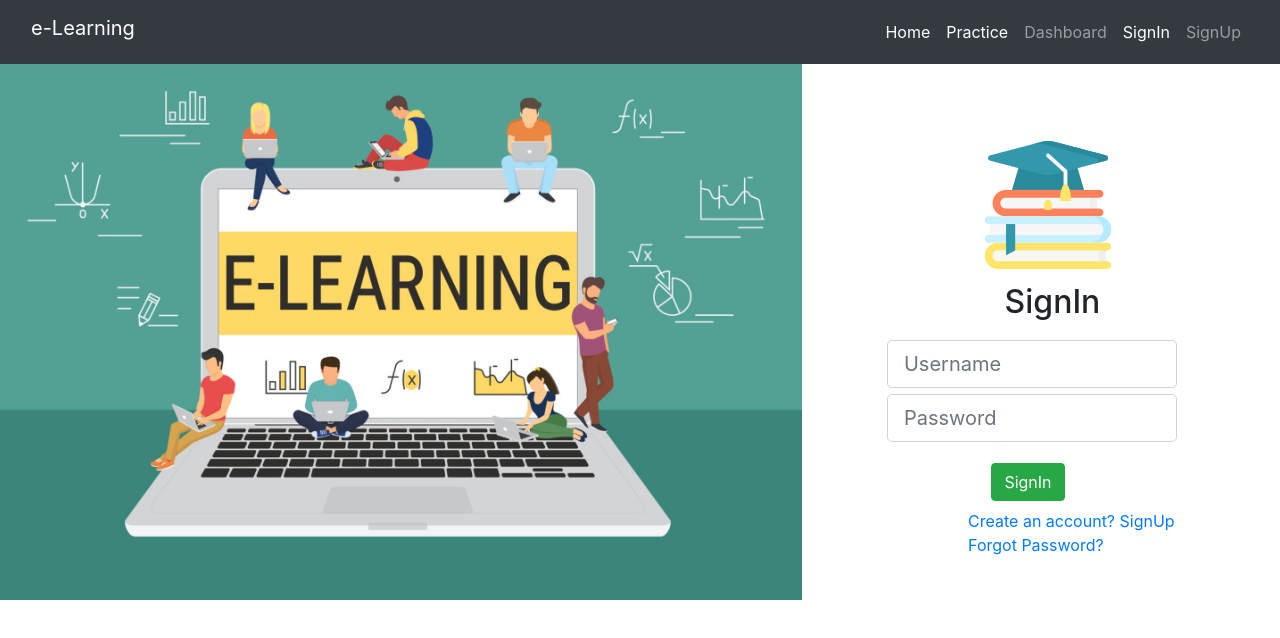
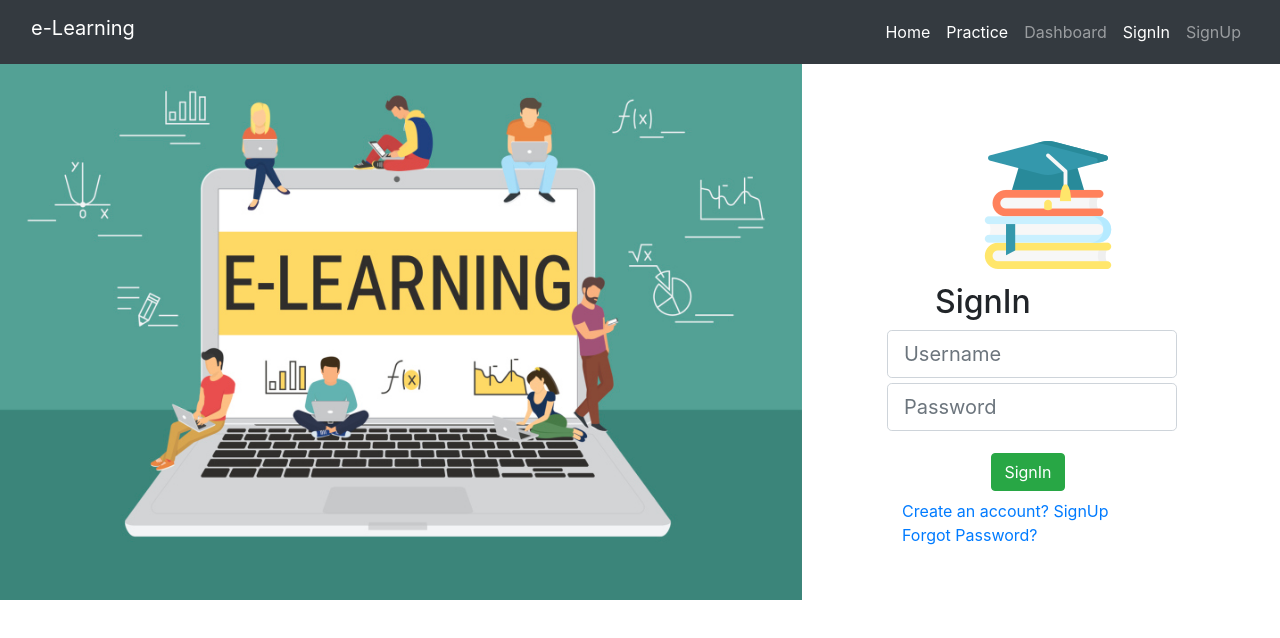
Before and after one commit to shrraj/LearnYourWay, a React (Create React App) app in the folder client/: page /signin in a window 1280 px wide. Shown: the top 638 px of the page. Built offline with nearby package versions, Linux system fonts and the light colour scheme; no server answers.

Commit message:
make it better3

```diff
--- a/client/src/components/auth/Signin.jsx
+++ b/client/src/components/auth/Signin.jsx
@@ -79,10 +79,10 @@ function Signin() {
                             onClick={handleSubmit}> SignIn </button><br />
                         <NavLink to='/signup'
                             style={{ textDecoration: "none" }}
-                            className="col-md-12 cen ">Create an account? SignUp</NavLink><br />
+                            className="col-md-12 ">Create an account? SignUp</NavLink><br />
                         <Link to='/forgotPass'
                             style={{ textDecoration: "none" }}
-                            className="col-md-12 cen "
+                            className="col-md-12 "
                             onClick={forPass}>Forgot Password?</Link>
 
                     </div>
--- a/client/src/components/auth/Signup.jsx
+++ b/client/src/components/auth/Signup.jsx
@@ -61,7 +61,7 @@ function Signup() {
                         onChange={handleChangePass} value={password} />
                     <button type='submit' className='btn btn-success my-btn btn-md' style={{ marginLeft: '30%' }}
                         onClick={handleSubmit}> SignUp </button> <br />
-                    <NavLink to='/signin' style={{ textDecoration: "none" }} className="col-md-12 cen">Already a user? Signin</NavLink>
+                    <NavLink to='/signin' style={{ textDecoration: "none" }} className="col-md-12 ">Already a user? Signin</NavLink>
                 </div>
             </div>
         </div>
--- a/client/src/index.css
+++ b/client/src/index.css
@@ -27,11 +27,11 @@ body {
     margin-top:-3%;
     font-weight: bold;
 }
-.cen {
+/* .cen {
     padding-bottom: 3%;
     padding-left: 20%;
     margin-left: 19%;
-}
+} */
 .container-ques{
     margin:5% 20% 10% 20%;
     background-color: #f6fafce8;
```
